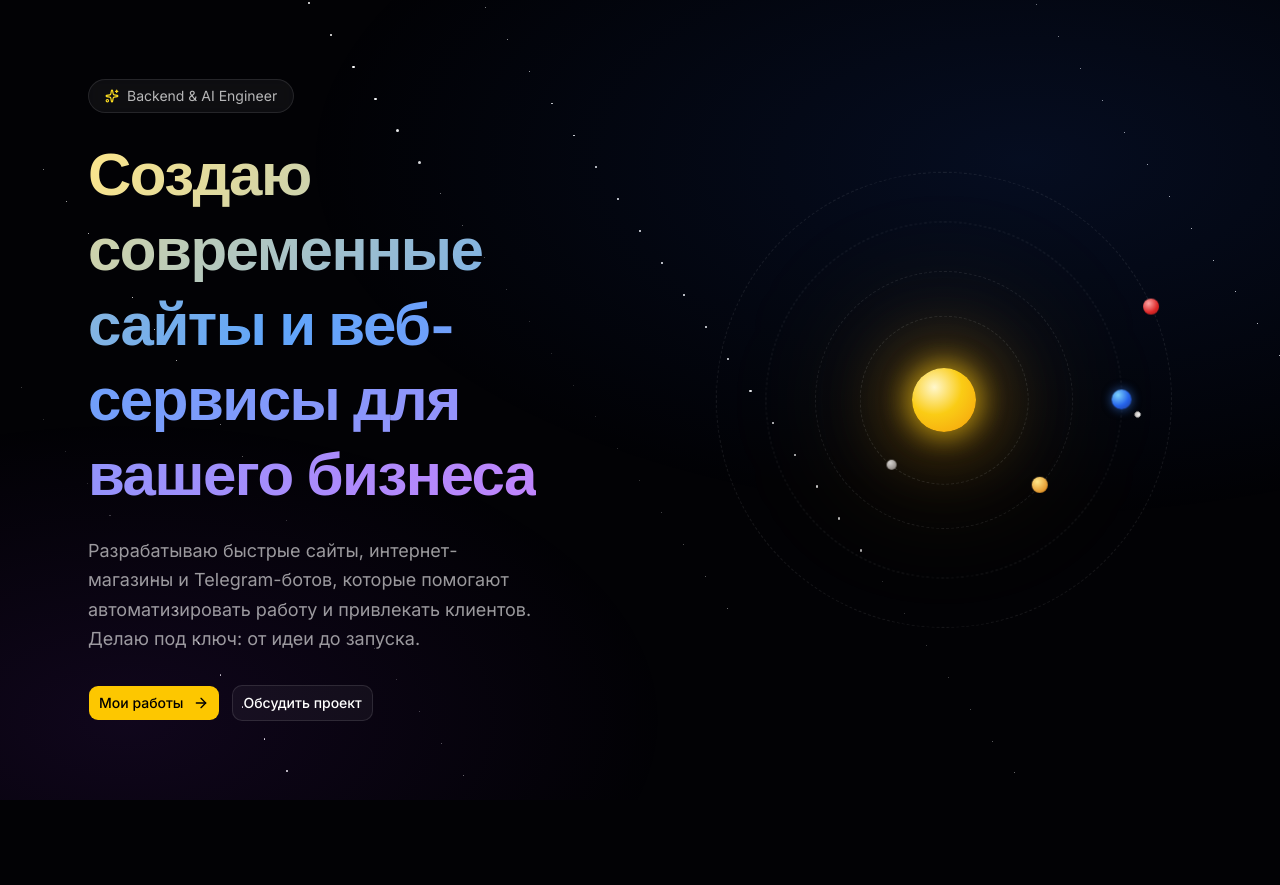
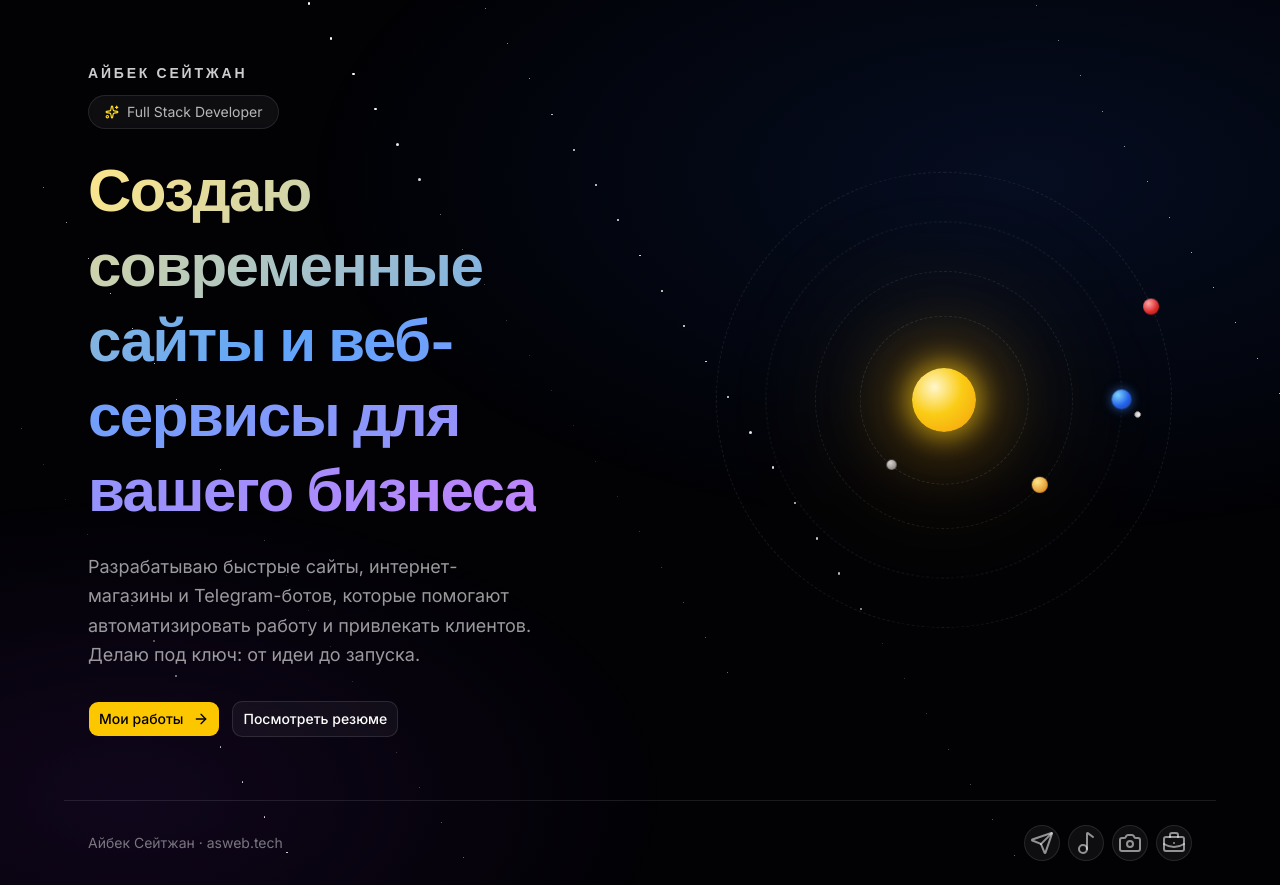
Before and after one commit to Aibek002/aibek-portfolio, a Next.js app: page / in a window 1280 px wide. Before the commit the page ends 800 px from the top, so only its background shows below. Built offline with nearby package versions, Linux system fonts and the light colour scheme.

Commit message:
Add portfolio identity and resume dialog

```diff
--- a/app/page.tsx
+++ b/app/page.tsx
@@ -1,5 +1,6 @@
-import { ArrowRight, Sparkles } from 'lucide-react'
+import { ArrowRight, BriefcaseBusiness, Camera, Music2, Send, Sparkles } from 'lucide-react'
 import { Button } from '@/components/ui/button'
+import { ResumeModal } from '@/components/resume-modal'
 import { Starfield } from '@/components/starfield'
 import { SolarSystem } from '@/components/solar-system'
 
@@ -24,9 +25,14 @@ export default function Page() {
       <section className="relative mx-auto flex min-h-svh max-w-6xl flex-col items-center gap-12 px-6 py-16 lg:flex-row lg:justify-between lg:gap-8 lg:py-0">
         {/* Text block */}
         <div className="order-2 max-w-xl text-center lg:order-1 lg:text-left">
-          <div className="mb-6 inline-flex items-center gap-2 rounded-full border border-white/10 bg-white/5 px-4 py-1.5 text-sm text-white/70 backdrop-blur">
-            <Sparkles className="h-3.5 w-3.5 text-yellow-300" aria-hidden="true" />
-            Backend &amp; AI Engineer
+          <div className="mb-6 flex flex-col items-center gap-3 lg:items-start">
+            <p className="font-display text-sm font-semibold tracking-[0.2em] text-white/80 uppercase">
+              Айбек Сейтжан
+            </p>
+            <div className="inline-flex items-center gap-2 rounded-full border border-white/10 bg-white/5 px-4 py-1.5 text-sm text-white/70 backdrop-blur">
+              <Sparkles className="h-3.5 w-3.5 text-yellow-300" aria-hidden="true" />
+              Full Stack Developer
+            </div>
           </div>
 
           <h1 className="text-balance font-display text-4xl font-bold leading-tight tracking-tight text-white sm:text-5xl lg:text-6xl">
@@ -55,13 +61,7 @@ export default function Page() {
               Мои работы
               <ArrowRight className="ml-1 h-4 w-4 transition-transform group-hover:translate-x-1" />
             </Button>
-            <Button
-              size="lg"
-              variant="outline"
-              className="w-full border-white/20 bg-white/5 text-white hover:bg-white/10 hover:text-white sm:w-auto"
-            >
-              Обсудить проект
-            </Button>
+            <ResumeModal />
           </div>
         </div>
 
@@ -70,6 +70,29 @@ export default function Page() {
           <SolarSystem />
         </div>
       </section>
+
+      <footer className="relative mx-auto flex w-full max-w-6xl flex-col items-center justify-between gap-4 border-t border-white/10 px-6 py-6 text-sm text-white/45 sm:flex-row">
+        <p>Айбек Сейтжан · asweb.tech</p>
+        <nav aria-label="Социальные сети" className="flex items-center gap-2">
+          {[
+            { label: 'Telegram', href: 'https://t.me/asweb.tech', icon: Send },
+            { label: 'TikTok', href: 'https://tiktok.com/@asweb.tech', icon: Music2 },
+            { label: 'Instagram', href: 'https://instagram.com/asweb.tech', icon: Camera },
+            { label: 'LinkedIn', href: 'https://linkedin.com/in/asweb.tech', icon: BriefcaseBusiness },
+          ].map(({ label, href, icon: Icon }) => (
+            <a
+              key={label}
+              href={href}
+              target="_blank"
+              rel="noreferrer"
+              aria-label={`${label} — asweb.tech`}
+              className="flex size-9 items-center justify-center rounded-full border border-white/10 bg-white/5 text-white/55 transition-colors hover:border-white/25 hover:bg-white/10 hover:text-white"
+            >
+              <Icon aria-hidden="true" />
+            </a>
+          ))}
+        </nav>
+      </footer>
     </main>
   )
 }
--- /dev/null
+++ b/components/resume-modal.tsx
@@ -0,0 +1,87 @@
+'use client'
+
+import { BriefcaseBusiness, Code2, GraduationCap, X } from 'lucide-react'
+import { Button } from '@/components/ui/button'
+import {
+  Dialog,
+  DialogClose,
+  DialogContent,
+  DialogDescription,
+  DialogHeader,
+  DialogTitle,
+  DialogTrigger,
+} from '@/components/ui/dialog'
+
+export function ResumeModal() {
+  return (
+    <Dialog>
+      <DialogTrigger asChild>
+        <Button
+          size="lg"
+          variant="outline"
+          className="w-full border-white/20 bg-white/5 text-white hover:bg-white/10 hover:text-white sm:w-auto"
+        >
+          Посмотреть резюме
+        </Button>
+      </DialogTrigger>
+      <DialogContent showCloseButton={false} className="max-h-[90svh] overflow-y-auto border-white/10 bg-[#080a14]/95 text-white shadow-2xl shadow-blue-950/40 backdrop-blur-xl sm:max-w-2xl">
+        <DialogHeader className="pr-8">
+          <DialogTitle className="font-display text-2xl text-white sm:text-3xl">
+            Айбек Сейтжан
+          </DialogTitle>
+          <DialogDescription className="text-base text-white/60">
+            Full Stack Developer · Remote Web Programmer · IT Mentor
+          </DialogDescription>
+        </DialogHeader>
+
+        <div className="flex flex-col gap-6 pt-2">
+          <section className="flex gap-4">
+            <div className="flex size-10 shrink-0 items-center justify-center rounded-full border border-yellow-300/20 bg-yellow-300/10 text-yellow-200">
+              <BriefcaseBusiness aria-hidden="true" />
+            </div>
+            <div>
+              <h3 className="font-semibold text-white">Опыт работы</h3>
+              <p className="mt-2 text-sm leading-6 text-white/65">
+                Разработка веб-платформ с нуля, написание REST API, оптимизация баз данных и интеграции. Коммерческая разработка для Buketov University, GaMa Group и «Ваш Домофон». Менторство и обучение программированию.
+              </p>
+            </div>
+          </section>
+
+          <section className="flex gap-4">
+            <div className="flex size-10 shrink-0 items-center justify-center rounded-full border border-blue-300/20 bg-blue-300/10 text-blue-200">
+              <Code2 aria-hidden="true" />
+            </div>
+            <div>
+              <h3 className="font-semibold text-white">Стек технологий</h3>
+              <div className="mt-3 flex flex-wrap gap-2">
+                {['PHP', 'Laravel', 'Node.js', 'JavaScript', 'Vue', 'MySQL'].map((item) => (
+                  <span key={item} className="rounded-full border border-white/10 bg-white/5 px-3 py-1 text-xs text-white/75">
+                    {item}
+                  </span>
+                ))}
+              </div>
+            </div>
+          </section>
+
+          <section className="flex gap-4">
+            <div className="flex size-10 shrink-0 items-center justify-center rounded-full border border-purple-300/20 bg-purple-300/10 text-purple-200">
+              <GraduationCap aria-hidden="true" />
+            </div>
+            <div>
+              <h3 className="font-semibold text-white">Чем могу помочь</h3>
+              <p className="mt-2 text-sm leading-6 text-white/65">
+                Помогу превратить идею в понятный, быстрый и удобный цифровой продукт — от первой концепции до запуска.
+              </p>
+            </div>
+          </section>
+        </div>
+
+        <DialogClose asChild>
+          <Button variant="ghost" className="absolute right-4 top-4 text-white/60 hover:bg-white/10 hover:text-white" aria-label="Закрыть резюме">
+            <X aria-hidden="true" />
+          </Button>
+        </DialogClose>
+      </DialogContent>
+    </Dialog>
+  )
+}
--- a/components/ui/button.tsx
+++ b/components/ui/button.tsx
@@ -1,49 +1,48 @@
-import { Button as ButtonPrimitive } from '@base-ui/react/button'
-import { cva, type VariantProps } from 'class-variance-authority'
-
-import { cn } from '@/lib/utils'
+import { Button as ButtonPrimitive } from "@base-ui/react/button"
+import { cva, type VariantProps } from "class-variance-authority"
+import { cn } from "cn"
 
 const buttonVariants = cva(
   "group/button inline-flex shrink-0 items-center justify-center rounded-lg border border-transparent bg-clip-padding text-sm font-medium whitespace-nowrap transition-all outline-none select-none focus-visible:border-ring focus-visible:ring-3 focus-visible:ring-ring/50 active:not-aria-[haspopup]:translate-y-px disabled:pointer-events-none disabled:opacity-50 aria-invalid:border-destructive aria-invalid:ring-3 aria-invalid:ring-destructive/20 dark:aria-invalid:border-destructive/50 dark:aria-invalid:ring-destructive/40 [&_svg]:pointer-events-none [&_svg]:shrink-0 [&_svg:not([class*='size-'])]:size-4",
   {
     variants: {
       variant: {
-        default: 'bg-primary text-primary-foreground [a]:hover:bg-primary/80',
+        default: "bg-primary text-primary-foreground hover:bg-primary/80",
         outline:
-          'border-border bg-background hover:bg-muted hover:text-foreground aria-expanded:bg-muted aria-expanded:text-foreground dark:border-input dark:bg-input/30 dark:hover:bg-input/50',
+          "border-border bg-background hover:bg-muted hover:text-foreground aria-expanded:bg-muted aria-expanded:text-foreground dark:border-input dark:bg-input/30 dark:hover:bg-input/50",
         secondary:
-          'bg-secondary text-secondary-foreground hover:bg-secondary/80 aria-expanded:bg-secondary aria-expanded:text-secondary-foreground',
+          "bg-secondary text-secondary-foreground hover:bg-[color-mix(in_oklch,var(--secondary),var(--foreground)_5%)] aria-expanded:bg-secondary aria-expanded:text-secondary-foreground",
         ghost:
-          'hover:bg-muted hover:text-foreground aria-expanded:bg-muted aria-expanded:text-foreground dark:hover:bg-muted/50',
+          "hover:bg-muted hover:text-foreground aria-expanded:bg-muted aria-expanded:text-foreground dark:hover:bg-muted/50",
         destructive:
-          'bg-destructive/10 text-destructive hover:bg-destructive/20 focus-visible:border-destructive/40 focus-visible:ring-destructive/20 dark:bg-destructive/20 dark:hover:bg-destructive/30 dark:focus-visible:ring-destructive/40',
-        link: 'text-primary underline-offset-4 hover:underline',
+          "bg-destructive/10 text-destructive hover:bg-destructive/20 focus-visible:border-destructive/40 focus-visible:ring-destructive/20 dark:bg-destructive/20 dark:hover:bg-destructive/30 dark:focus-visible:ring-destructive/40",
+        link: "text-primary underline-offset-4 hover:underline",
       },
       size: {
         default:
-          'h-8 gap-1.5 px-2.5 has-data-[icon=inline-end]:pr-2 has-data-[icon=inline-start]:pl-2',
+          "h-8 gap-1.5 px-2.5 has-data-[icon=inline-end]:pr-2 has-data-[icon=inline-start]:pl-2",
         xs: "h-6 gap-1 rounded-[min(var(--radius-md),10px)] px-2 text-xs in-data-[slot=button-group]:rounded-lg has-data-[icon=inline-end]:pr-1.5 has-data-[icon=inline-start]:pl-1.5 [&_svg:not([class*='size-'])]:size-3",
         sm: "h-7 gap-1 rounded-[min(var(--radius-md),12px)] px-2.5 text-[0.8rem] in-data-[slot=button-group]:rounded-lg has-data-[icon=inline-end]:pr-1.5 has-data-[icon=inline-start]:pl-1.5 [&_svg:not([class*='size-'])]:size-3.5",
-        lg: 'h-9 gap-1.5 px-2.5 has-data-[icon=inline-end]:pr-2 has-data-[icon=inline-start]:pl-2',
-        icon: 'size-8',
-        'icon-xs':
+        lg: "h-9 gap-1.5 px-2.5 has-data-[icon=inline-end]:pr-2 has-data-[icon=inline-start]:pl-2",
+        icon: "size-8",
+        "icon-xs":
           "size-6 rounded-[min(var(--radius-md),10px)] in-data-[slot=button-group]:rounded-lg [&_svg:not([class*='size-'])]:size-3",
-        'icon-sm':
-          'size-7 rounded-[min(var(--radius-md),12px)] in-data-[slot=button-group]:rounded-lg',
-        'icon-lg': 'size-9',
+        "icon-sm":
+          "size-7 rounded-[min(var(--radius-md),12px)] in-data-[slot=button-group]:rounded-lg",
+        "icon-lg": "size-9",
       },
     },
     defaultVariants: {
-      variant: 'default',
-      size: 'default',
+      variant: "default",
+      size: "default",
     },
-  },
+  }
 )
 
 function Button({
   className,
-  variant = 'default',
-  size = 'default',
+  variant = "default",
+  size = "default",
   ...props
 }: ButtonPrimitive.Props & VariantProps<typeof buttonVariants>) {
   return (
--- /dev/null
+++ b/components/ui/dialog.tsx
@@ -0,0 +1,160 @@
+"use client"
+
+import * as React from "react"
+import { Dialog as DialogPrimitive } from "@base-ui/react/dialog"
+import { cn } from "cn"
+
+import { Button } from "@/components/ui/button"
+import { XIcon } from "lucide-react"
+
+function Dialog({ ...props }: DialogPrimitive.Root.Props) {
+  return <DialogPrimitive.Root data-slot="dialog" {...props} />
+}
+
+function DialogTrigger({ ...props }: DialogPrimitive.Trigger.Props) {
+  return <DialogPrimitive.Trigger data-slot="dialog-trigger" {...props} />
+}
+
+function DialogPortal({ ...props }: DialogPrimitive.Portal.Props) {
+  return <DialogPrimitive.Portal data-slot="dialog-portal" {...props} />
+}
+
+function DialogClose({ ...props }: DialogPrimitive.Close.Props) {
+  return <DialogPrimitive.Close data-slot="dialog-close" {...props} />
+}
+
+function DialogOverlay({
+  className,
+  ...props
+}: DialogPrimitive.Backdrop.Props) {
+  return (
+    <DialogPrimitive.Backdrop
+      data-slot="dialog-overlay"
+      className={cn(
+        "fixed inset-0 isolate z-50 bg-black/10 duration-100 supports-backdrop-filter:backdrop-blur-xs data-open:animate-in data-open:fade-in-0 data-closed:animate-out data-closed:fade-out-0",
+        className
+      )}
+      {...props}
+    />
+  )
+}
+
+function DialogContent({
+  className,
+  children,
+  showCloseButton = true,
+  ...props
+}: DialogPrimitive.Popup.Props & {
+  showCloseButton?: boolean
+}) {
+  return (
+    <DialogPortal>
+      <DialogOverlay />
+      <DialogPrimitive.Popup
+        data-slot="dialog-content"
+        className={cn(
+          "fixed top-1/2 left-1/2 z-50 grid w-full max-w-[calc(100%-2rem)] -translate-x-1/2 -translate-y-1/2 gap-4 rounded-xl bg-popover p-4 text-sm text-popover-foreground ring-1 ring-foreground/10 duration-100 outline-none sm:max-w-sm data-open:animate-in data-open:fade-in-0 data-open:zoom-in-95 data-closed:animate-out data-closed:fade-out-0 data-closed:zoom-out-95",
+          className
+        )}
+        {...props}
+      >
+        {children}
+        {showCloseButton && (
+          <DialogPrimitive.Close
+            data-slot="dialog-close"
+            render={
+              <Button
+                variant="ghost"
+                className="absolute top-2 right-2"
+                size="icon-sm"
+              />
+            }
+          >
+            <XIcon
+            />
+            <span className="sr-only">Close</span>
+          </DialogPrimitive.Close>
+        )}
+      </DialogPrimitive.Popup>
+    </DialogPortal>
+  )
+}
+
+function DialogHeader({ className, ...props }: React.ComponentProps<"div">) {
+  return (
+    <div
+      data-slot="dialog-header"
+      className={cn("flex flex-col gap-2", className)}
+      {...props}
+    />
+  )
+}
+
+function DialogFooter({
+  className,
+  showCloseButton = false,
+  children,
+  ...props
+}: React.ComponentProps<"div"> & {
+  showCloseButton?: boolean
+}) {
+  return (
+    <div
+      data-slot="dialog-footer"
+      className={cn(
+        "-mx-4 -mb-4 flex flex-col-reverse gap-2 rounded-b-xl border-t bg-muted/50 p-4 sm:flex-row sm:justify-end",
+        className
+      )}
+      {...props}
+    >
+      {children}
+      {showCloseButton && (
+        <DialogPrimitive.Close render={<Button variant="outline" />}>
+          Close
+        </DialogPrimitive.Close>
+      )}
+    </div>
+  )
+}
+
+function DialogTitle({ className, ...props }: DialogPrimitive.Title.Props) {
+  return (
+    <DialogPrimitive.Title
+      data-slot="dialog-title"
+      className={cn(
+        "text-base leading-none font-medium",
+        className
+      )}
+      {...props}
+    />
+  )
+}
+
+function DialogDescription({
+  className,
+  ...props
+}: DialogPrimitive.Description.Props) {
+  return (
+    <DialogPrimitive.Description
+      data-slot="dialog-description"
+      className={cn(
+        "text-sm text-muted-foreground *:[a]:underline *:[a]:underline-offset-3 *:[a]:hover:text-foreground",
+        className
+      )}
+      {...props}
+    />
+  )
+}
+
+export {
+  Dialog,
+  DialogClose,
+  DialogContent,
+  DialogDescription,
+  DialogFooter,
+  DialogHeader,
+  DialogOverlay,
+  DialogPortal,
+  DialogTitle,
+  DialogTrigger,
+}
--- a/package.json
+++ b/package.json
@@ -13,6 +13,7 @@
     "@vercel/analytics": "1.6.1",
     "class-variance-authority": "^0.7.1",
     "clsx": "^2.1.1",
+    "cn": "^0.4.0",
     "lucide-react": "^1.16.0",
     "next": "16.3.3",
     "react": "^19",
```
Also changed, not shown: 1 other file (tests, documents, lock files or other folders).
